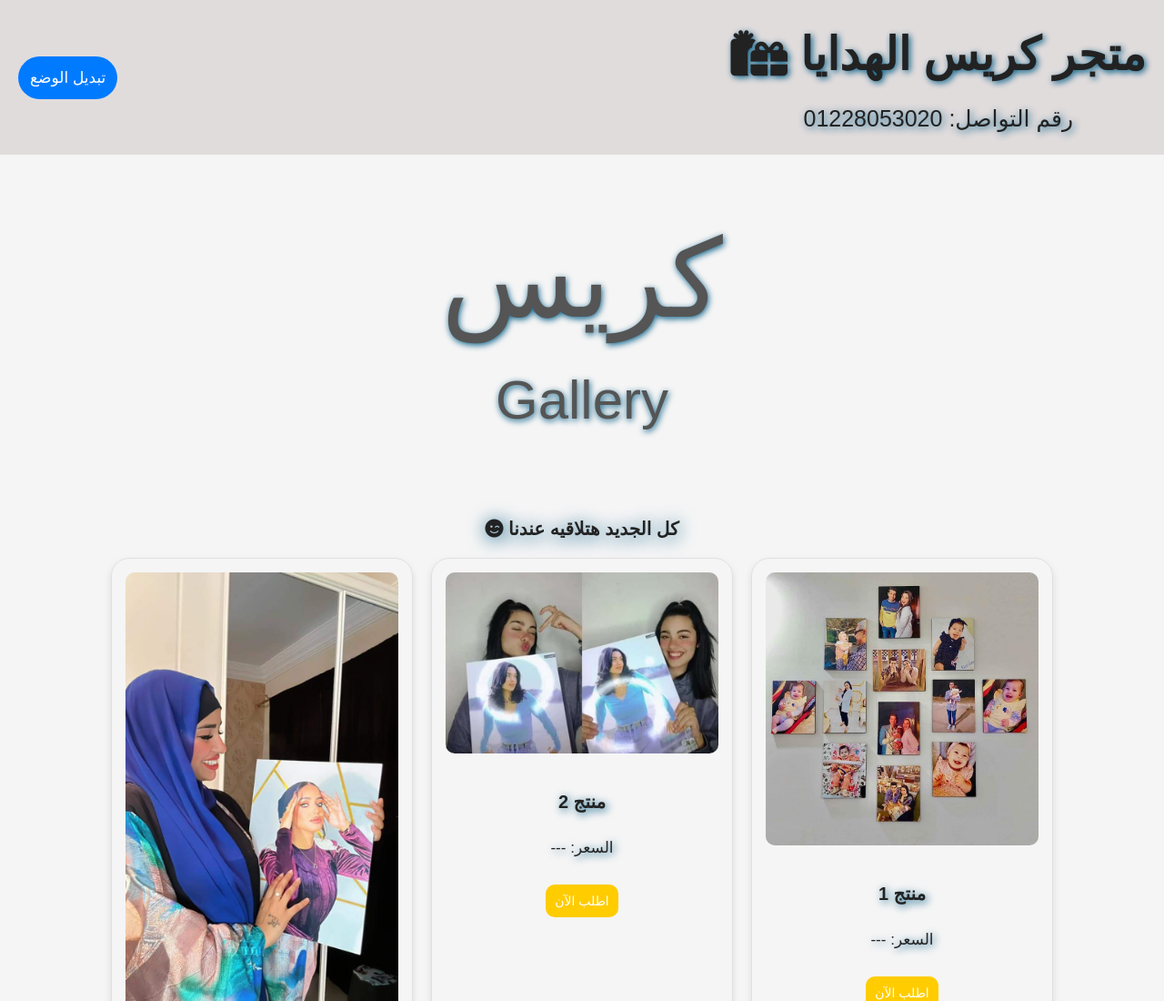
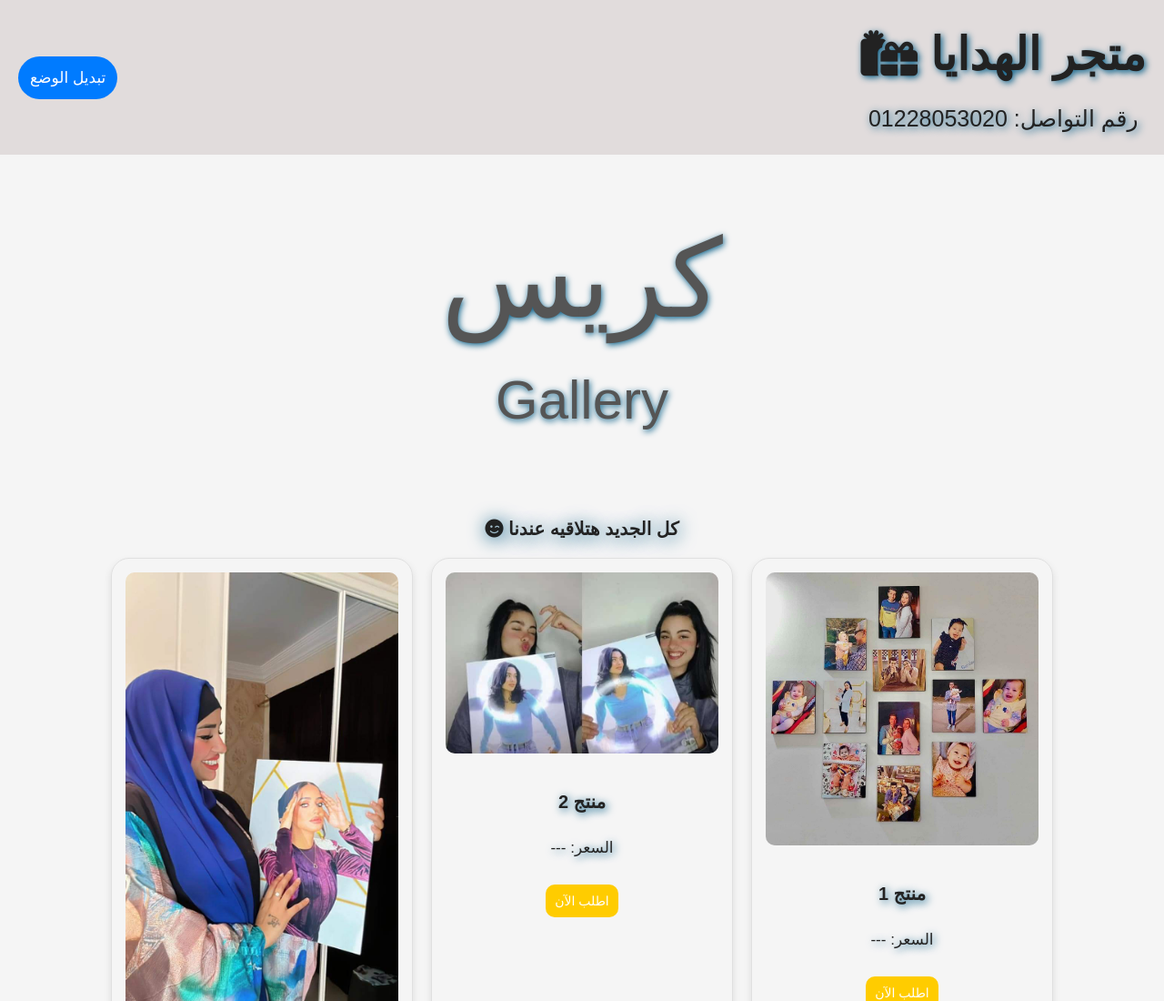
Before and after one commit to Pepo2024/--1, a plain HTML site: page index.html in a window 1280 px wide. Shown: the top 1100 px of the page at 91% size. Drawn offline with Linux system fonts and the light colour scheme.

Commit message:
Update index.html

```diff
--- a/index.html
+++ b/index.html
@@ -263,7 +263,7 @@
 <body>
     <header>
         <div class="store-info">
-            <div class="store-name">متجر كريس الهدايا <i class="fa-solid fa-gifts"></i></div>
+            <div class="store-name">متجر الهدايا <i class="fa-solid fa-gifts"></i></div>
             <div class="contact">رقم التواصل: 01228053020</div>
         </div>
         <div class="toggle-buttons">
```
